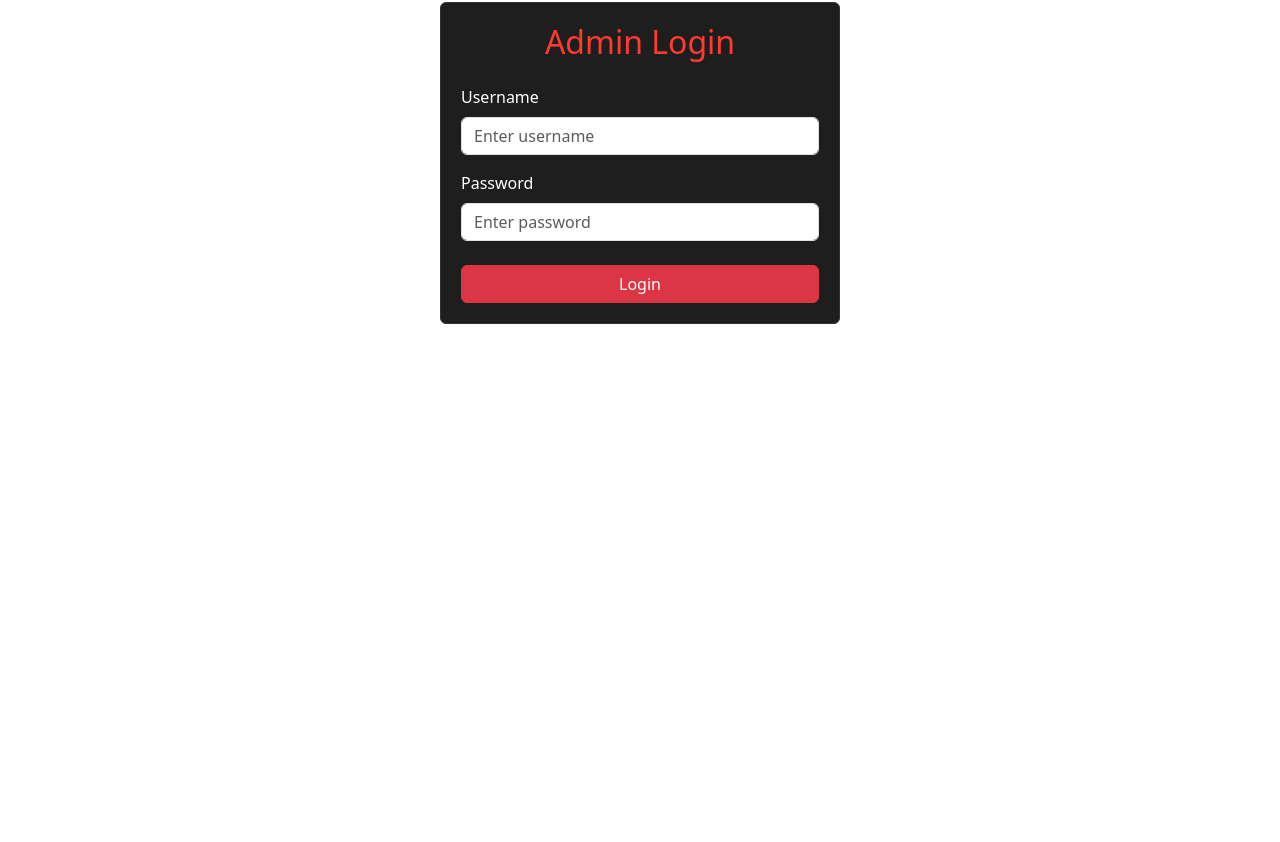
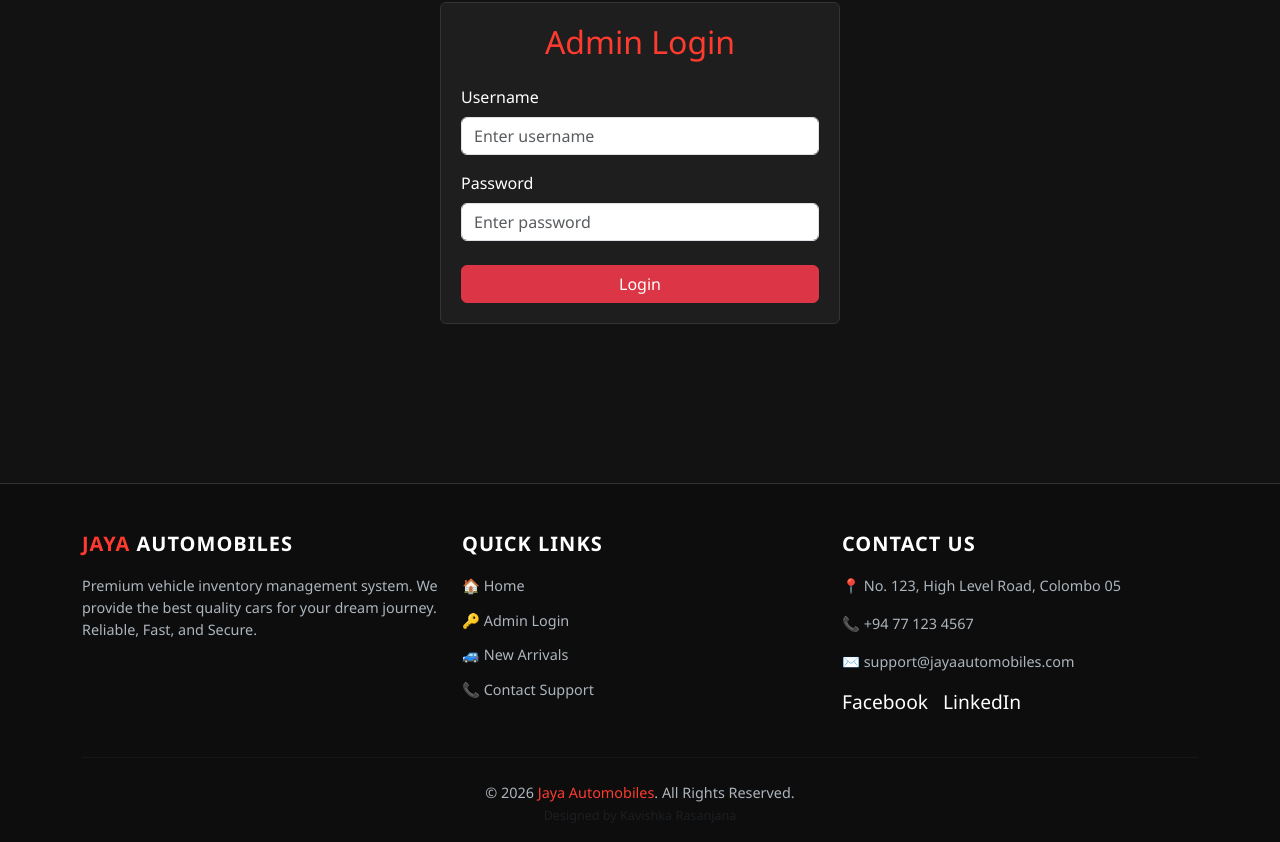
Before and after one commit to kavishka-rasanjana/JayaAutomobiles-FullStack, a React (Create React App) app in the folder client/: page /login in a window 1280 px wide. Shown: the part 243-1085 px from the top of the page. Before the commit the page ends 800 px from the top, so only its background shows below. Built offline with nearby package versions, Linux system fonts and the light colour scheme.

Commit message:
add footer

```diff
--- a/client/src/App.css
+++ b/client/src/App.css
@@ -146,3 +146,51 @@ body {
   background-color: #ff3b30;
   color: white;
 }
+/* =========================================
+   PROFESSIONAL FOOTER STYLES
+   ========================================= */
+
+.modern-footer {
+  background-color: #0d0d0d !important; /* Darker than body background */
+  border-top: 1px solid #333; /* Subtle border at the top */
+  color: #adb5bd; /* Muted text color */
+  font-size: 0.9rem;
+  padding-top: 3rem;
+  padding-bottom: 1rem;
+}
+
+/* Footer Section Headings */
+.footer-title {
+  color: white;
+  font-weight: 700;
+  text-transform: uppercase;
+  letter-spacing: 1px;
+  margin-bottom: 1.2rem;
+}
+
+/* Footer Links */
+.footer-link {
+  color: #adb5bd;
+  text-decoration: none;
+  display: block; /* Makes links sit on new lines */
+  margin-bottom: 0.8rem;
+  transition: all 0.3s ease;
+}
+
+.footer-link:hover {
+  color: #ff3b30; /* Turns Red on Hover */
+  transform: translateX(5px); /* Moves slightly to the right */
+}
+
+/* Social Media Icons (Text based for now) */
+.social-icon {
+  font-size: 1.2rem;
+  margin-right: 15px;
+  color: white;
+  transition: color 0.3s ease;
+  cursor: pointer;
+}
+
+.social-icon:hover {
+  color: #ff3b30;
+}
--- a/client/src/App.js
+++ b/client/src/App.js
@@ -1,27 +1,50 @@
 import React, { useState } from 'react';
-import { Routes, Route } from 'react-router-dom'; // Import Routes
+import { BrowserRouter as Router, Routes, Route } from 'react-router-dom';
+import 'bootstrap/dist/css/bootstrap.min.css'; // Import Bootstrap CSS
+import './App.css'; // Import Custom Premium Styles
+
+// Import Components
 import NavBar from './components/NavBar';
 import Home from './components/Home';
-import Admin from './components/Admin'; // Import the new Admin page
-import './App.css';
 import Login from './components/Login';
+import Admin from './components/Admin';
+import Footer from './components/Footer';
 
 function App() {
-  const [searchTerm, setSearchTerm] = useState('');
+  // --- Lifting State Up ---
+  // We keep the 'searchTerm' here so we can pass it to:
+  // 1. NavBar (to update the input)
+  // 2. Home (to filter the car list)
+  const [searchTerm, setSearchTerm] = useState("");
 
   return (
-    <div className="App">
+    <Router>
+      {/* Layout Wrapper:
+        'd-flex flex-column min-vh-100' ensures the footer stays at the bottom
+        even if the page content is short.
+      */}
+      <div className="d-flex flex-column min-vh-100">
+
+        {/* Pass state to NavBar for the Search Input */}
         <NavBar searchTerm={searchTerm} setSearchTerm={setSearchTerm} />
 
+        {/* Define Routes */}
         <Routes>
+          {/* Home Page: Receives searchTerm to filter cars */}
           <Route path="/" element={<Home searchTerm={searchTerm} />} />
 
-        {}
+          {/* Admin Login Page */}
           <Route path="/login" element={<Login />} />
 
+          {/* Admin Dashboard (Protected inside the component) */}
           <Route path="/admin" element={<Admin />} />
         </Routes>
+
+        {/* Footer Component (Always at the bottom) */}
+        <Footer />
+
       </div>
+    </Router>
   );
 }
 
--- /dev/null
+++ b/client/src/components/Footer.js
@@ -0,0 +1,65 @@
+import React from 'react';
+import { Container, Row, Col } from 'react-bootstrap';
+import { Link } from 'react-router-dom';
+import '../App.css'; // Import custom styles
+
+const Footer = () => {
+  return (
+    <footer className="modern-footer mt-auto">
+      <Container>
+        <Row>
+
+          {/* --- Column 1: Brand Information --- */}
+          <Col md={4} className="mb-4">
+            <h5 className="footer-title">
+              <span style={{ color: '#ff3b30' }}>JAYA</span> AUTOMOBILES
+            </h5>
+            <p>
+              Premium vehicle inventory management system.
+              We provide the best quality cars for your dream journey.
+              Reliable, Fast, and Secure.
+            </p>
+          </Col>
+
+          {/* --- Column 2: Quick Links --- */}
+          <Col md={4} className="mb-4">
+            <h5 className="footer-title">Quick Links</h5>
+            <Link to="/" className="footer-link">🏠 Home</Link>
+            <Link to="/login" className="footer-link">🔑 Admin Login</Link>
+            <Link to="#" className="footer-link">🚙 New Arrivals</Link>
+            <Link to="#" className="footer-link">📞 Contact Support</Link>
+          </Col>
+
+          {/* --- Column 3: Contact Information --- */}
+          <Col md={4} className="mb-4">
+            <h5 className="footer-title">Contact Us</h5>
+            <p>📍 No. 123, High Level Road, Colombo 05</p>
+            <p>📞 +94 77 123 4567</p>
+            <p>✉️ support@jayaautomobiles.com</p>
+
+            <div className="mt-3">
+              {/* Social Media Placeholders */}
+              <span className="social-icon">Facebook</span>
+              <span className="social-icon">LinkedIn</span>
+            </div>
+          </Col>
+        </Row>
+
+        <hr style={{ borderColor: '#333' }} />
+
+        {/* --- Copyright Section --- */}
+        <Row className="pt-2">
+          <Col className="text-center">
+            <p className="mb-0">
+              &copy; {new Date().getFullYear()} <span style={{ color: '#ff3b30' }}>Jaya Automobiles</span>. All Rights Reserved.
+            </p>
+            <small className="text-muted">Designed by Kavishka Rasanjana</small>
+          </Col>
+        </Row>
+
+      </Container>
+    </footer>
+  );
+};
+
+export default Footer;
--- a/client/src/index.js
+++ b/client/src/index.js
@@ -1,16 +1,11 @@
 import React from 'react';
 import ReactDOM from 'react-dom/client';
+import './index.css';
 import App from './App';
-import 'bootstrap/dist/css/bootstrap.min.css';
-// Import BrowserRouter
-import { BrowserRouter } from 'react-router-dom';
 
 const root = ReactDOM.createRoot(document.getElementById('root'));
 root.render(
   <React.StrictMode>
-    {/* Wrap the App component with BrowserRouter to enable routing */}
-    <BrowserRouter>
-      <App />
-    </BrowserRouter>
+    <App />  {}
   </React.StrictMode>
 );
```
Lines whose indentation alone changed are shown as unchanged.
